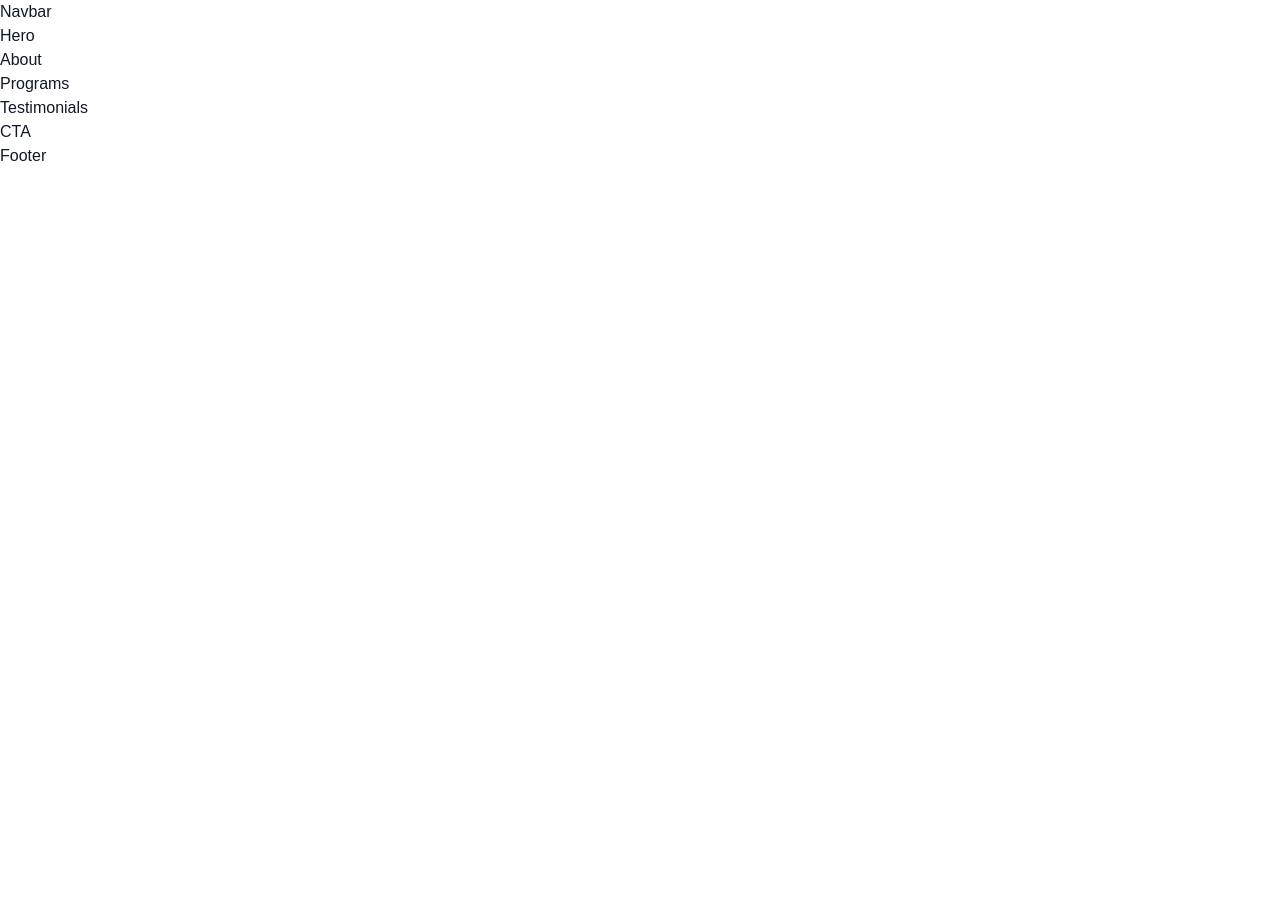
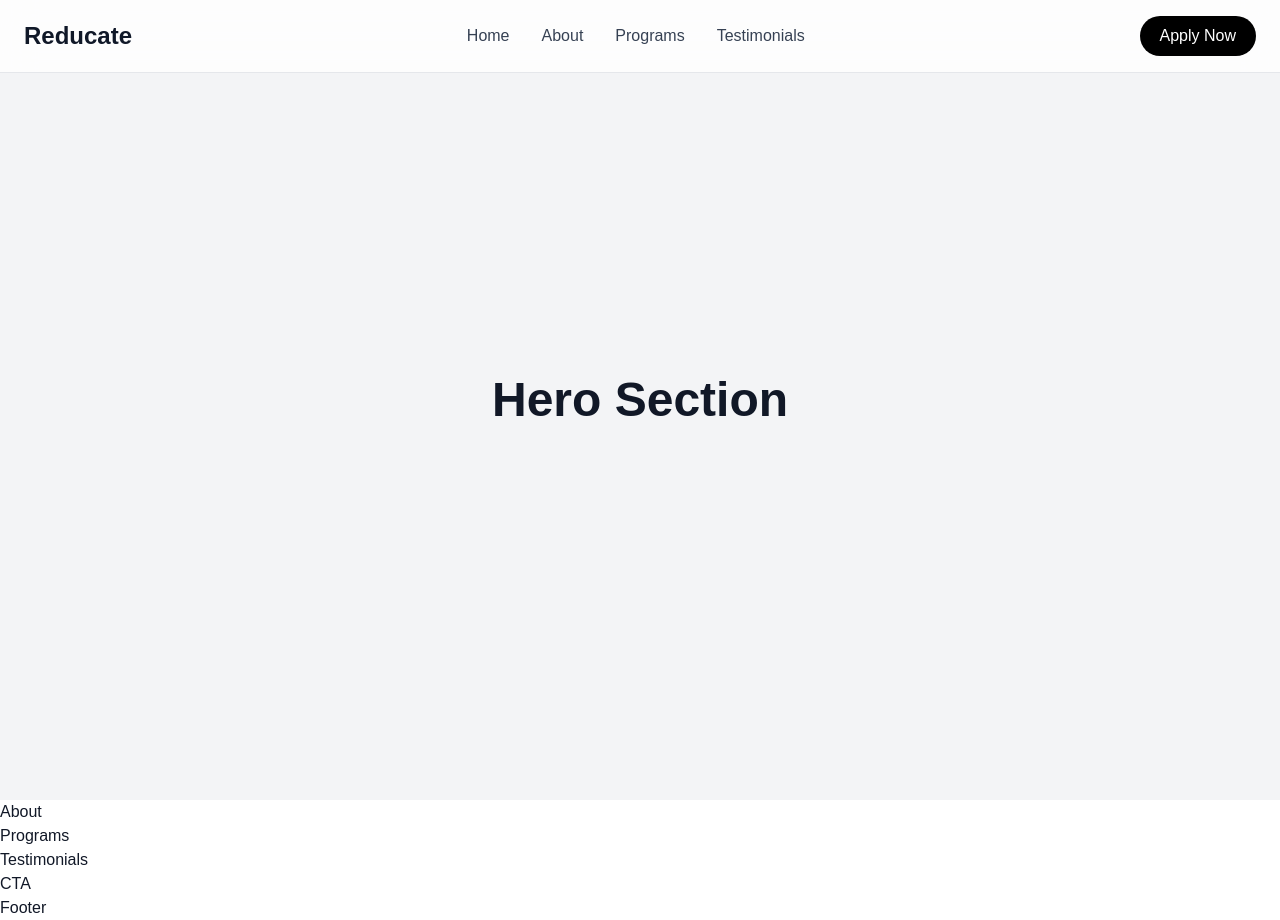
Before and after one commit to DMANOJKUMAR16/reducate-modern-landing-page, a Next.js app: page / in a window 1280 px wide. Before the commit the page ends 800 px from the top, so only its background shows below. Built offline with nearby package versions, Linux system fonts and the light colour scheme.

Commit message:
Create responsive premium navbar with mobile menu

```diff
--- a/package.json
+++ b/package.json
@@ -9,6 +9,7 @@
     "lint": "eslint"
   },
   "dependencies": {
+    "lucide-react": "^1.16.0",
     "next": "16.2.6",
     "react": "19.2.4",
     "react-dom": "19.2.4"
--- a/sections/Hero.tsx
+++ b/sections/Hero.tsx
@@ -1,6 +1,10 @@
 const Hero = () => {
   return (
-    <div>Hero</div>
+    <section className="h-screen bg-gray-100 flex items-center justify-center">
+      <h1 className="text-5xl font-bold">
+        Hero Section
+      </h1>
+    </section>
   )
 }
 
--- a/sections/Navbar.tsx
+++ b/sections/Navbar.tsx
@@ -1,7 +1,59 @@
+"use client";
+
+import { Menu, X } from "lucide-react";
+import { useState } from "react";
+
 const Navbar = () => {
+  const [isOpen, setIsOpen] = useState(false);
+
   return (
-    <div>Navbar</div>
-  )
-}
+    <nav className="fixed top-0 left-0 w-full z-50 bg-white/80 backdrop-blur-lg border-b border-gray-200">
+      <div className="max-w-7xl mx-auto px-6 py-4 flex items-center justify-between">
 
-export default Navbar
+        {/* Logo */}
+        <div className="text-2xl font-bold text-gray-900">
+          Reducate
+        </div>
+
+        {/* Desktop Menu */}
+        <ul className="hidden md:flex items-center gap-8 text-gray-700 font-medium">
+          <li className="hover:text-black transition cursor-pointer">Home</li>
+          <li className="hover:text-black transition cursor-pointer">About</li>
+          <li className="hover:text-black transition cursor-pointer">Programs</li>
+          <li className="hover:text-black transition cursor-pointer">Testimonials</li>
+        </ul>
+
+        {/* Desktop Button */}
+        <button className="hidden md:block bg-black text-white px-5 py-2 rounded-full hover:bg-gray-800 transition">
+          Apply Now
+        </button>
+
+        {/* Mobile Menu Button */}
+        <button
+          className="md:hidden"
+          onClick={() => setIsOpen(!isOpen)}
+        >
+          {isOpen ? <X size={28} /> : <Menu size={28} />}
+        </button>
+      </div>
+
+      {/* Mobile Menu */}
+      {isOpen && (
+        <div className="md:hidden bg-white border-t border-gray-200 px-6 py-6">
+          <ul className="flex flex-col gap-6 text-gray-700 font-medium">
+            <li>Home</li>
+            <li>About</li>
+            <li>Programs</li>
+            <li>Testimonials</li>
+          </ul>
+
+          <button className="mt-6 w-full bg-black text-white py-3 rounded-full">
+            Apply Now
+          </button>
+        </div>
+      )}
+    </nav>
+  );
+};
+
+export default Navbar;
```
Also changed, not shown: 1 other file (tests, documents, lock files or other folders).
